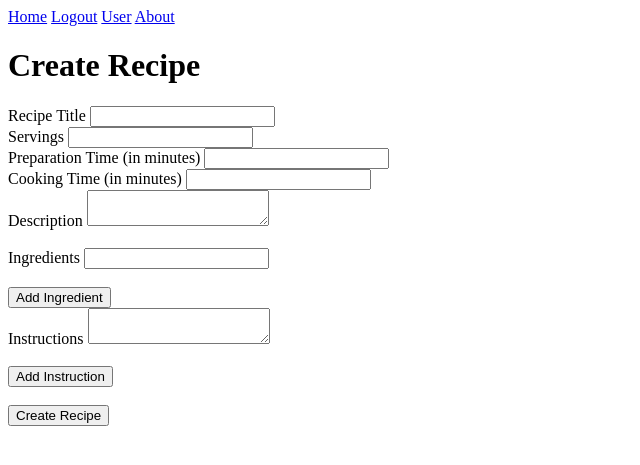
After one commit to apate222/Team11, a Flask app: page /createRecipe in a window 1280 px wide. The commit adds this page. Shown: the top 465 px of the page, without its empty margins (0-640 px from the left). Run offline with Flask 3, Linux system fonts and the light colour scheme; a user stored in the database is signed in.

Commit message:
Create recipt

```diff
--- a/PlatePal/main.py
+++ b/PlatePal/main.py
@@ -1,6 +1,8 @@
 from website import create_app
+
 
 app = create_app()
 
+
 if __name__ == '__main__':
     app.run(debug=True)
--- /dev/null
+++ b/PlatePal/website/templates/createRecipe.html
@@ -0,0 +1,100 @@
+{% extends "base.html" %}
+
+
+{% block title %}Create Recipe{% endblock %}
+
+
+{% block content %}
+<h1>Create Recipe</h1>
+<form method="POST" action="">
+    {{ form.csrf_token }}
+    {{ form.title.label }} {{ form.title }} <br>
+    {{ form.servings.label }} {{ form.servings }} <br>
+    {{ form.prep_time.label }} {{ form.prep_time }} <br>
+    {{ form.cook_time.label }} {{ form.cook_time }} <br>
+    {{ form.description.label }} {{ form.description }} <br><br>
+
+
+    <div class="ingredients">
+        {{ form.ingredients.label }} {{ form.ingredients }} <br><br>
+    </div>
+    <button type="button" onclick="addIngredient()">Add Ingredient</button>
+
+
+    <div class="instructions">
+        {{ form.instructions.label }} {{ form.instructions }} <br><br>
+    </div>
+    <button type="button" onclick="addInstruction()">Add Instruction</button>
+
+
+    <br><br>
+    <input type="submit" value="Create Recipe">
+</form>
+
+
+
+
+<script type="text/javascript">
+    function addIngredient() {
+        var ingredientsDiv = document.querySelector(".ingredients");
+
+
+        var ingredientWrapper = document.createElement("div");
+        ingredientWrapper.classList.add("ingredient-wrapper");
+
+
+        var ingredient = document.createElement("input");
+        ingredient.type = "text";
+        ingredient.name = "ingredients";
+        ingredient.placeholder = "Ingredient";
+        ingredient.required = true;
+
+
+        var removeButton = document.createElement("button");
+        removeButton.type = "button";
+        removeButton.innerHTML = "Remove";
+        removeButton.onclick = function () {
+            ingredientWrapper.remove();
+        };
+
+
+        ingredientWrapper.appendChild(ingredient);
+        ingredientWrapper.appendChild(removeButton);
+
+
+        ingredientsDiv.appendChild(ingredientWrapper);
+    }
+
+
+    function addInstruction() {
+        var instructionsDiv = document.querySelector(".instructions");
+
+
+        var instructionWrapper = document.createElement("div");
+        instructionWrapper.classList.add("instruction-wrapper");
+
+
+        var instruction = document.createElement("textarea");
+        instruction.name = "instructions";
+        instruction.placeholder = "Instruction";
+        instruction.required = true;
+
+
+        var removeButton = document.createElement("button");
+        removeButton.type = "button";
+        removeButton.innerHTML = "Remove";
+        removeButton.onclick = function () {
+            instructionWrapper.remove();
+        };
+
+
+        instructionWrapper.appendChild(instruction);
+        instructionWrapper.appendChild(removeButton);
+
+
+        instructionsDiv.appendChild(instructionWrapper);
+    }
+
+
+</script>
+{% endblock %}
```
Also changed, not shown: PlatePal/website/models.py (+35 -0 lines), PlatePal/website/templates/user.html (+9 -0 lines), PlatePal/instance/database.db.
